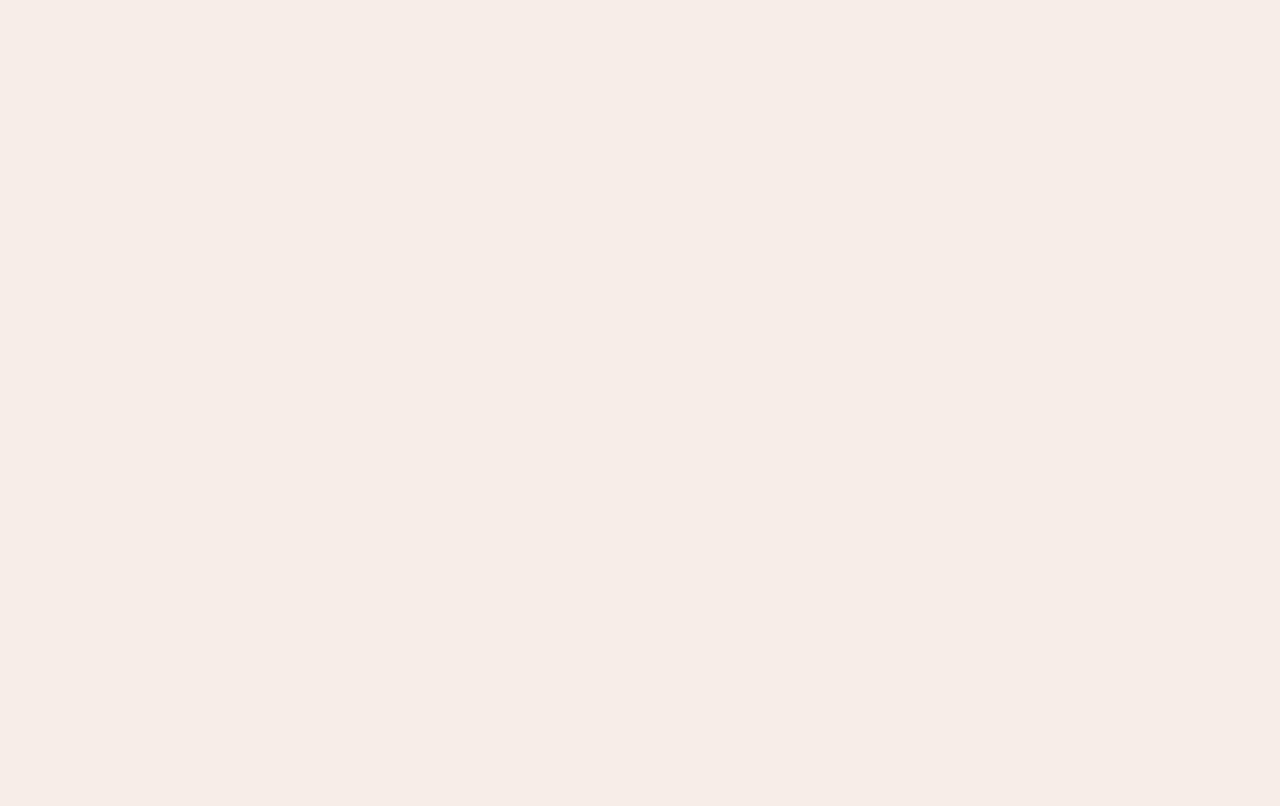
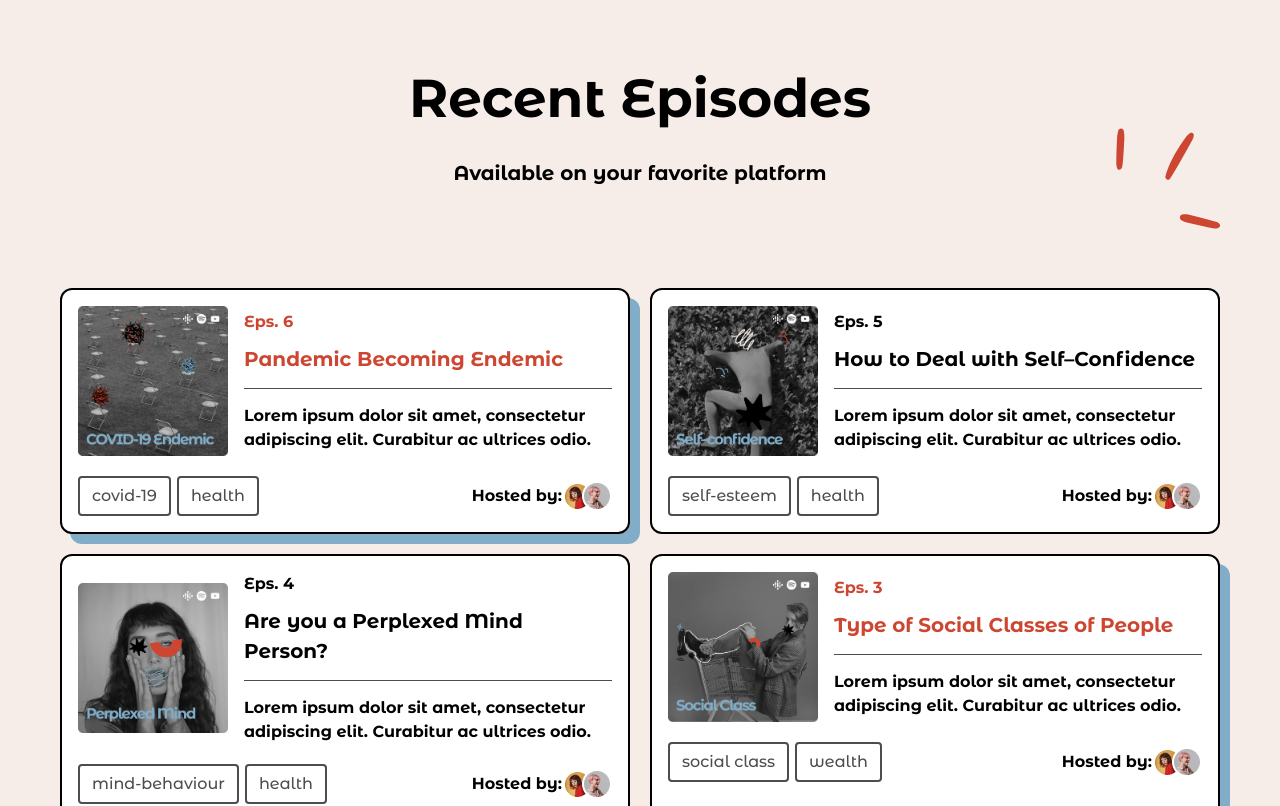
Before and after one commit to mrravan0/Podcast, a React (Vite) app: page / in a window 1280 px wide. Shown: the part 4840-5646 px from the top of the page. Before the commit the page ends 4758 px from the top, so only its background shows below. Built offline with nearby package versions, Linux system fonts and the light colour scheme.

Commit message:
Added Recent,EpisodesCard Components

```diff
--- /dev/null
+++ b/src/Components/Home-Page/Recent/Recent.jsx
@@ -0,0 +1,24 @@
+import RopeIcon from "../../../Svg/Layout/RopeIcon";
+import EpisodesCard from "../../Layout/EpisodesCard/EpisodesCard";
+import { Vector6 } from "../../../Svg/Layout/Vectors";
+const Recent = ({ data }) => {
+  return (
+    <section className="relative py-35">
+      <div className="container-custom flex flex-col items-center gap-y-25">
+        <div className="flex flex-col gap-y-5 text-center">
+          <h1 className="title">Recent Episodes</h1>
+          <p className="subtitle">Available on your favorite platform</p>
+        </div>
+        <div className="max-tablet:grid-cols-1 relative grid grid-cols-2 gap-5">
+          {data?.map((item, index) => (
+            <EpisodesCard data={item} key={index} />
+          ))}
+          <Vector6 properties={"absolute right-0 -top-[20%] w-[9%] max-mobile:hidden"} />
+        </div>
+        <button className="btn px-9 py-5">BROWSE ALL EPISODES</button>
+      </div>
+      <RopeIcon color={"black"} />
+    </section>
+  );
+};
+export default Recent;
--- /dev/null
+++ b/src/Components/Layout/EpisodesCard/EpisodesCard.jsx
@@ -0,0 +1,41 @@
+import { memo } from "react";
+
+const EpisodesCard = memo(({ data }) => {
+  return (
+    <div
+      className={`flex cursor-pointer flex-col gap-y-5 rounded-xl border-2 border-solid border-black bg-white p-4 duration-300 hover:scale-90 ${data.status ? "shadow-[10px_10px_0_0_#81adc8]" : ""}`}
+    >
+      <div className="max-mobile-s:flex-col flex items-center justify-between gap-x-4">
+        <img className="w-1/3 min-w-37.5" src={data.img} alt="" />
+        <div className="flex flex-col gap-y-7.5">
+          <div
+            className={`after:bg-custom-grey relative flex flex-col gap-y-2.5 after:absolute after:-bottom-3.75 after:left-0 after:h-px after:w-full ${data.status ? "text-custom-red" : ""}`}
+          >
+            <p>{data.episode}</p>
+            <h2 className="text-[clamp(20px,1.5104166667vw,29px)]">
+              {data.title}
+            </h2>
+          </div>
+          <p>{data.description}</p>
+        </div>
+      </div>
+      <div className="max-mobile-s:flex-col max-mobile-s:gap-y-3.75 flex items-center justify-between">
+        <div className="max-mobile-s:justify-between max-mobile-s:w-full min-mobile-s:gap-x-1.5 flex items-center">
+          {data?.info.map((item, index) => (
+            <div
+              className="border-custom-grey rounded-sm border-2 border-solid px-3 py-1.5"
+              key={index}
+            >
+              <p className="text-custom-grey font-medium">{item}</p>
+            </div>
+          ))}
+        </div>
+        <div className="flex items-center gap-y-2.5">
+          <p>Hosted by:</p>
+          <img src="/Default/photo1.png" alt="" />
+        </div>
+      </div>
+    </div>
+  );
+});
+export default EpisodesCard;
--- a/src/Pages/HomePage/HomeData.jsx
+++ b/src/Pages/HomePage/HomeData.jsx
@@ -120,3 +120,56 @@ export const MembershipData = [
     svg: <Vector5 />,
   },
 ];
+export const RecentData = [
+  {
+    title: "Pandemic Becoming Endemic",
+    episode: "Eps. 6",
+    description:
+      "Lorem ipsum dolor sit amet, consectetur adipiscing elit. Curabitur ac ultrices odio. ",
+    info: ["covid-19", "health"],
+    status:true,
+    img: "/Hero/photo1.png",
+  },
+  {
+    title: "How to Deal with Self–Confidence",
+    episode: "Eps. 5",
+    description:
+      "Lorem ipsum dolor sit amet, consectetur adipiscing elit. Curabitur ac ultrices odio. ",
+    info: ["self-esteem", "health"],
+    img: "/Hero/photo2.png",
+  },
+  {
+    title: "Are you a Perplexed Mind Person?",
+    episode: "Eps. 4",
+    description:
+      "Lorem ipsum dolor sit amet, consectetur adipiscing elit. Curabitur ac ultrices odio. ",
+    info: ["mind-behaviour", "health"],
+    img: "/Hero/photo3.png",
+  },
+  {
+    title: "Type of Social Classes of People",
+    episode: "Eps. 3",
+    description:
+      "Lorem ipsum dolor sit amet, consectetur adipiscing elit. Curabitur ac ultrices odio. ",
+    info: ["social class", "wealth"],
+    status:true,
+    img: "/Hero/photo4.png",
+  },
+  {
+    title: "Women's Rights? Is it alright?",
+    episode: "Eps. 2",
+    description:
+      "Lorem ipsum dolor sit amet, consectetur adipiscing elit. Curabitur ac ultrices odio. ",
+    info: ["women’s rights"],
+    status:true,
+    img: "/Hero/photo5.png",
+  },
+  {
+    title: "Tesla Autopilot Controversy",
+    episode: "Eps. 1",
+    description:
+      "Lorem ipsum dolor sit amet, consectetur adipiscing elit. Curabitur ac ultrices odio. ",
+    info: ["automation", "tech"],
+    img: "/Hero/photo6.png",
+  },
+];
--- a/src/Pages/HomePage/HomePage.jsx
+++ b/src/Pages/HomePage/HomePage.jsx
@@ -3,6 +3,7 @@ import Hero from "../../Components/Home-Page/Hero/Hero";
 import Listen from "../../Components/Home-Page/Listen/Listen";
 import Listeners from "../../Components/Home-Page/Listeners/Listeners";
 import Membership from "../../Components/Home-Page/Membership/Membership";
+import Recent from "../../Components/Home-Page/Recent/Recent";
 import * as HomeData from "./HomeData";
 const HomePage = () => {
   return (
@@ -11,6 +12,7 @@ const HomePage = () => {
       <Listen info={HomeData.ListenInfo} data={HomeData.ListenData} />
       <Listeners data={HomeData.ListenersData} />
       <Membership data={HomeData.MembershipData} />
+      <Recent data={HomeData.RecentData} />
     </Fragment>
   );
 };
--- a/src/Svg/Layout/Vectors.jsx
+++ b/src/Svg/Layout/Vectors.jsx
@@ -72,3 +72,27 @@ export const Vector5 = () => {
     </svg>
   );
 };
+
+export const Vector6 = ({ properties }) => {
+  return (
+    <svg
+      viewBox="0 0 126 122"
+      fill="none"
+      xmlns="http://www.w3.org/2000/svg"
+      className={properties}
+    >
+      <path
+        d="M59.5417 59.2904C60.0417 57.2904 60.3334 55.6654 60.8751 54.0821C66.2918 38.0821 75.0001 23.8321 84.9168 10.2904C86.0834 8.70706 87.5418 7.20706 89.1668 6.20706C90.0418 5.6654 91.7918 5.74873 92.7918 6.2904C93.5418 6.70707 94.0834 8.33206 93.9168 9.24873C93.6251 10.9987 93.0001 12.7904 92.1251 14.3737C86.3751 24.8321 80.5834 35.2487 74.7084 45.6237C72.5001 49.4987 70.1667 53.3321 67.8751 57.1654C67.1251 58.4571 66.2917 59.7071 65.4167 60.8737C64.4584 62.2071 63.0001 62.9987 61.5418 62.1237C60.5834 61.5404 59.5417 61.1237 59.5417 59.2904Z"
+        fill="#CD4631"
+      />
+      <path
+        d="M118.542 121.333C116.542 121 114.208 120.75 111.958 120.25C103.083 118.25 94.2084 116.25 85.375 114.167C83.4584 113.708 81.5834 112.917 79.875 112C77.5834 110.792 76.7917 109.083 77.1667 107.208C77.5417 105.333 79.0417 104.167 81.6667 104.125C83.4584 104.083 85.375 104.125 87.0834 104.542C98.2917 107.375 109.5 110.292 120.667 113.25C121.917 113.583 123.208 114.167 124.167 115C126.583 117.042 125.833 120.25 122.75 121.042C121.542 121.333 120.167 121.208 118.542 121.333Z"
+        fill="#CD4631"
+      />
+      <path
+        d="M1.45838 9.62427C1.62505 7.66594 2.04172 5.7076 2.54172 3.79094C3.00005 2.0826 4.16672 0.87427 6.04172 0.707604C7.62505 0.582604 9.33338 2.16594 9.58338 4.24927C9.91671 7.04094 10.2084 9.87427 10.0834 12.6659C9.70838 21.0826 9.16671 29.5409 8.58338 37.9576C8.37505 40.7493 8.00005 43.5409 7.54172 46.3326C7.37505 47.2909 7.04172 48.2909 6.50005 49.0409C5.04172 51.1659 2.37505 50.9993 1.33338 48.7076C0.750051 47.4159 0.500052 45.8326 0.500052 44.4159C0.291719 39.7493 0.916717 16.5409 1.45838 9.62427Z"
+        fill="#CD4631"
+      />
+    </svg>
+  );
+};
```
Also changed, not shown: public/Default/photo1.png (added).
